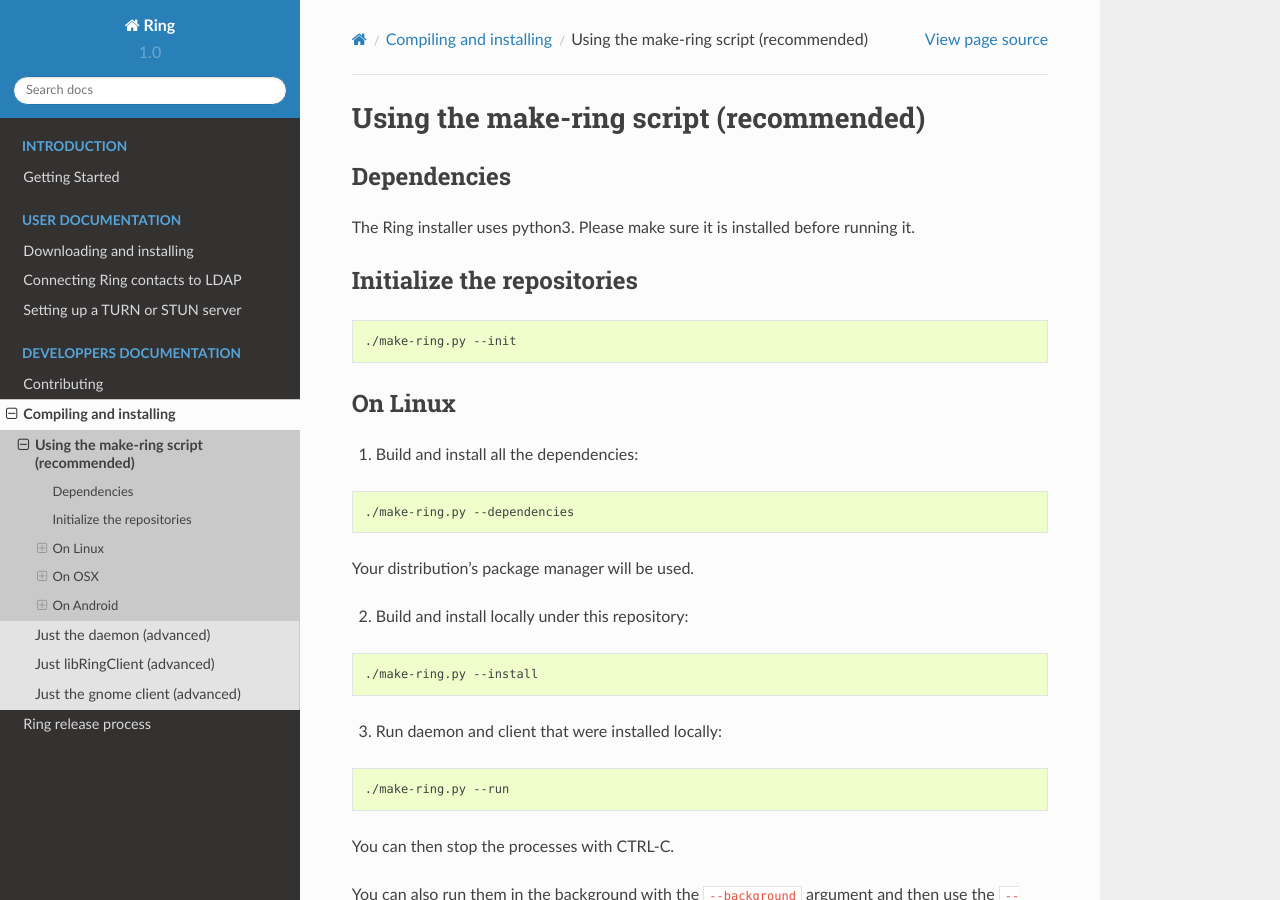
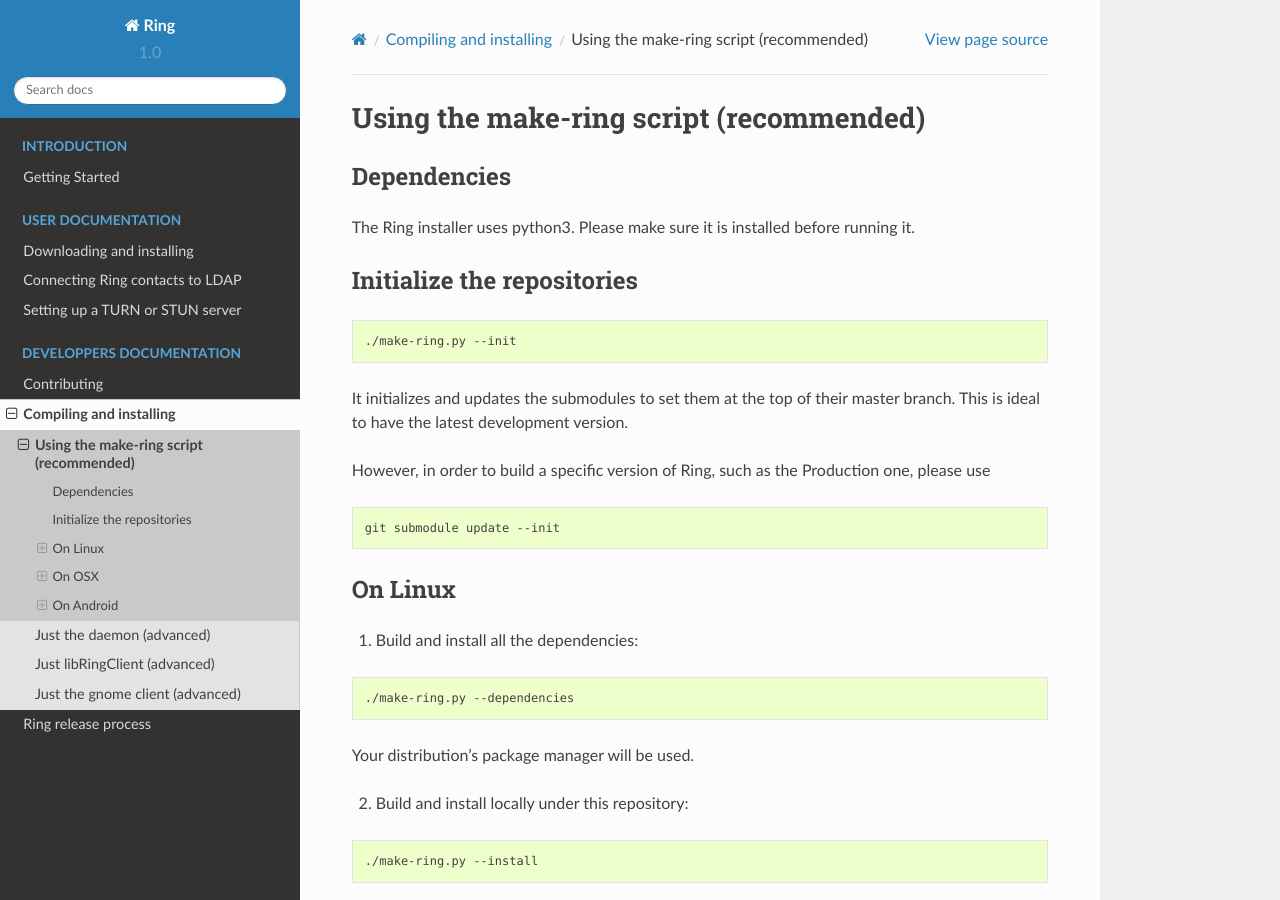
Before and after one commit to savoirfairelinux/jami-project, a Sphinx documentation site: the page built from docs/source/dev/compiling_and_installing/ring-project.rst, in a window 1280 px wide and 900 px high. Built offline with Sphinx 7.4.7 and the Read the Docs theme 2.0.0, drawn with Linux system fonts in a browser that asks for light colours.

Commit message:
README: clarify make-ring init command
This patch explicits what the make-ring --init command really does as
it might be confusing to use.

Change-Id: I0044aee3733d18ebb45c2b7c00a1b073f9a33336
Reviewed-by: Guillaume Roguez <guillaume.roguez@savoirfairelinux.com>

```diff
--- a/docs/source/dev/compiling_and_installing/ring-project.rst
+++ b/docs/source/dev/compiling_and_installing/ring-project.rst
@@ -12,6 +12,15 @@
 .. code-block:: bash
 
     ./make-ring.py --init
+
+It initializes and updates the submodules to set them at the top of their master branch. This
+is ideal to have the latest development version.
+
+However, in order to build a specific version of Ring, such as the Production one, please use
+
+.. code-block:: bash
+
+    git submodule update --init
 
 On Linux
 ########
```
Also changed, not shown: README.rst (+9 -0 lines).
